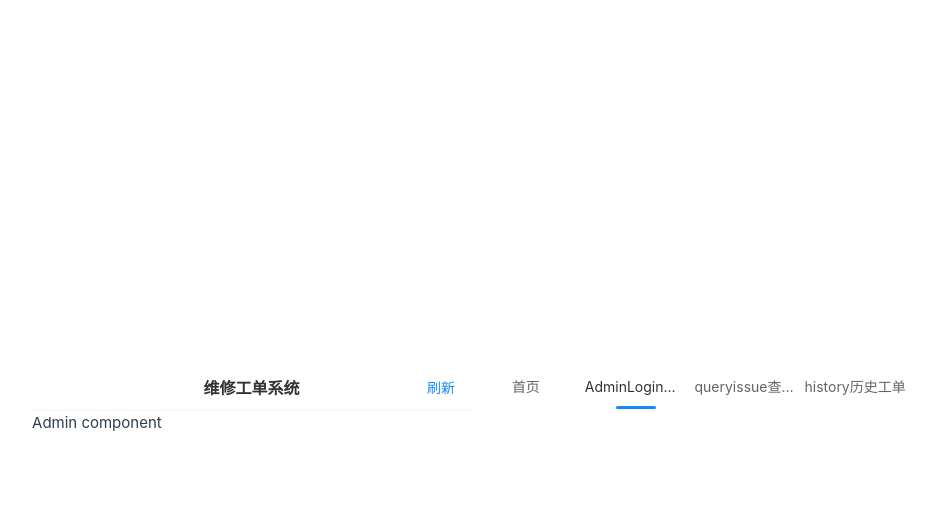
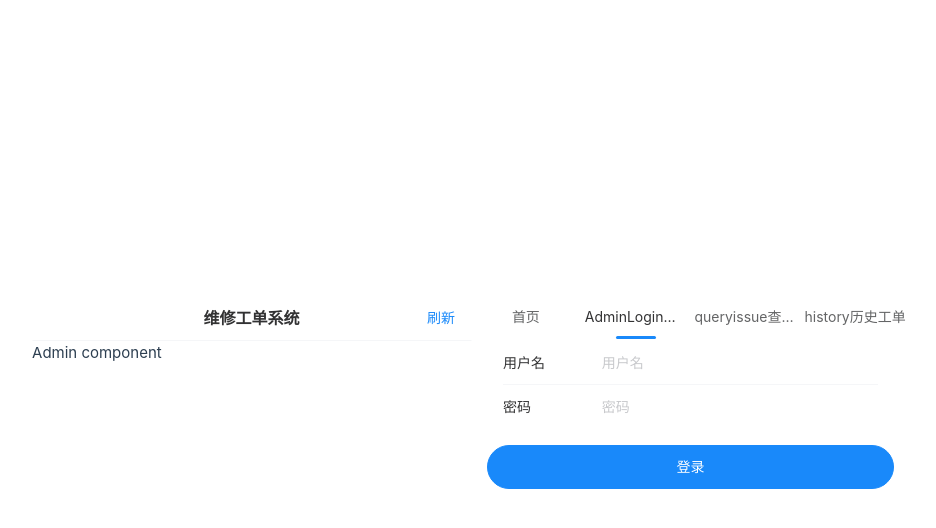
Before and after one commit to cnjzh/Frontend, a Vue app: page / in a window 1280 px wide. Both pictures are taken after a click on the tab "AdminLogin管理员登陆". Shown: the top 528 px of the page, without its empty margins (169-1105 px from the left). Built offline with nearby package versions, Linux system fonts and the light colour scheme.

Commit message:
jiekou TODOstaff

```diff
--- a/src/components/Admin.vue
+++ b/src/components/Admin.vue
@@ -1,10 +1,81 @@
 <template>
     <div>Admin component </div>
+    <van-form @submit="login" v-show="!login_success":disabled="is_login">
+  <van-cell-group inset>
+    <van-field
+      v-model.lazy.trim="staffName"
+      name="用户名"
+      label="用户名"
+      placeholder="用户名"
+      :rules="[{ required: true, message: '请填写用户名' }]"
+    />
+    <van-field
+      v-model.lazy.trim="password"
+      name="密码"
+      label="密码"
+      type="password"
+      placeholder="密码"
+      :rules="[{ required: true, message: '请填写密码' }]"
+    />
+
+
+  </van-cell-group>
+  <div  class="btn-margin" v-show="!is_submit">
+    <van-button round block type="primary" native-type="submit" :disabled="is_login">
+      登录
+    </van-button>
+   </div>
+
+   <van-loading
+color="#0094ff"
+size="40px"
+v-show="is_login&&!login_complete"
+class="upload-loading-spinner"
+>
+加载中ing
+</van-loading >
+   <div v-show="login_success">登陆成功</div>
+
+</van-form>
 </template>
-<script>
-    export default{
-        name:"AppAdmin",
 
-    };
+<script setup>
+import {ref}from "vue";
+const staffName=ref("");
+const password=ref("");
+const is_login=ref(false);
+const login_success=ref(false);
+const login_complete=ref(false);
+const props=defineProps({
+    API_URL:
+    {
+        type:String,
+        required:true,
+    }
+})
+const login=async ()=>{
+ is_login.value=true;
+ const response=fetch(`${props.API_URL}staff?staffName=${staffName.value}&password=${password.value}`);
+ const result=await response.json();
+ login_complete.value=true;
+ console.log(response.ok);
+ console.log(result.status);
+ if(!response.ok||result.status!="success"){
+    alert("请输入正确的用户名和密码");
+    resetLogin();
+
+    return ;
+
+ }
+ login_success.value=true;
+}
+const resetLogin=()=>
+{
+is_login.value=false;
+login_complete.value=false;
+login_success.value=false;
+staffName.value="";
+password.value="";
+}
 </script>
 <style></style>
```
